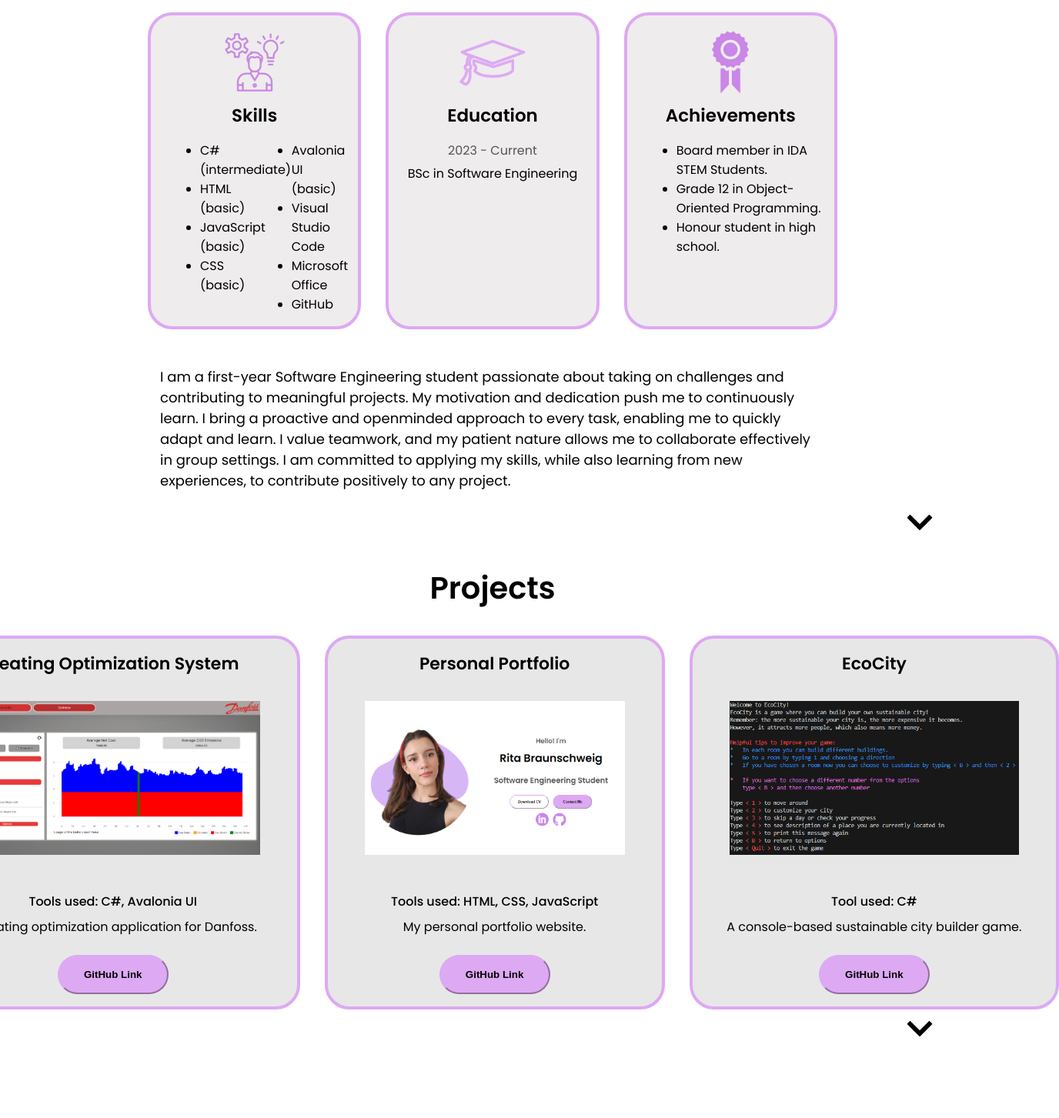
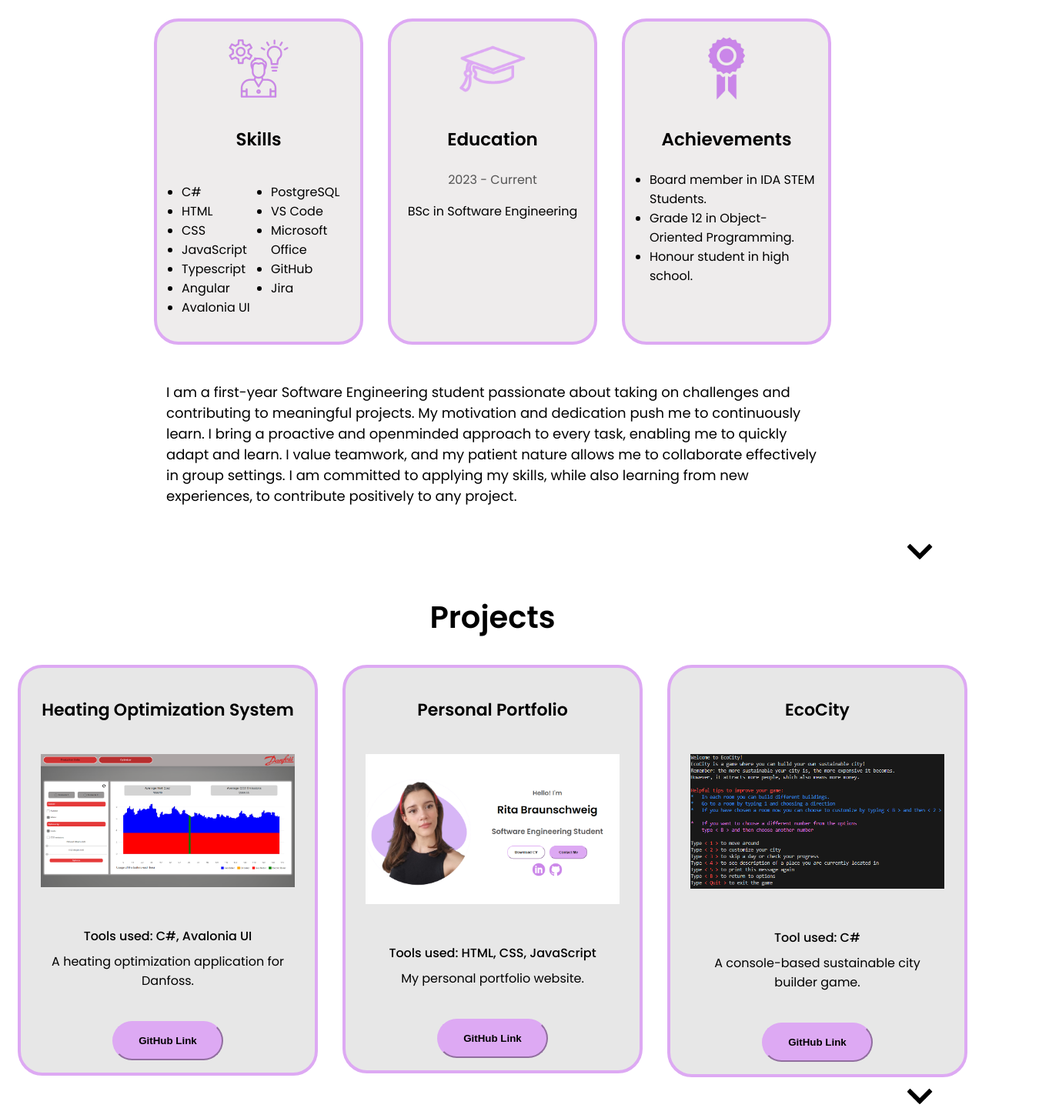
Before and after one commit to pastelnata/pastelnata.github.io, a plain HTML site: page index.html in a window 1280 px wide. Shown: the part 1020-2473 px from the top of the page at 77% size, 1376 px wide, since content can reach past the window. Drawn offline with Linux system fonts and the light colour scheme.

Commit message:
Small improvements and CV update

```diff
--- a/index.html
+++ b/index.html
@@ -61,18 +61,22 @@
                 <h3>Skills</h3>
                 <div class="column">
                     <ul class="skills-lists">
-                        <li>C# (intermediate)</li>
-                        <li>HTML (basic)</li>
-                        <li>JavaScript (basic)</li>
-                        <li>CSS (basic)</li>
+                        <li>C#</li>
+                        <li>HTML</li>
+                        <li>CSS</li>
+                        <li>JavaScript</li>
+                        <li>Typescript</li>
+                        <li>Angular</li>
+                        <li>Avalonia UI</li>
                     </ul>
                 </div>
                 <div class="column">
                     <ul class="skills-lists">
-                        <li>Avalonia UI (basic)</li>
-                        <li>Visual Studio Code</li>
+                        <li>PostgreSQL</li>
+                        <li>VS Code</li>
                         <li>Microsoft Office</li>
                         <li>GitHub</li>
+                        <li>Jira</li>
                     </ul>
                 </div>
             </div>
--- a/style.css
+++ b/style.css
@@ -1,11 +1,6 @@
 /* GENERAL */
 
 @import url('https://fonts.googleapis.com/css2?family=Poppins:wght@300;400;500;600&display=swap');
-
-* {
-    margin: 0;
-    padding: 0;
-}
 
 body {
     font-family: "Poppins", sans-serif;
@@ -152,10 +147,6 @@ section {
     min-height: fit-content;
 }
 
-.section-container {
-    display: flex;
-}
-
 /* PROFILE SECTION */
 
 #profile {
@@ -269,13 +260,14 @@ section {
 }
 
 .details-container {
-    flex: 1;
     background: white;
     padding: 1rem;
     border-radius: 2rem;
     border: 0.3rem solid rgb(221, 169, 243);
     text-align: center;
     width: 100%;
+    max-width: 600px;
+    overflow-wrap: break-word;
     background-color: rgb(238, 236, 236);
 }
 
@@ -292,7 +284,7 @@ section {
 .skills-lists, .achievements-container {
     list-style-type: disc;
     margin-top: 1rem;
-    margin-left: 3rem;
+    margin-left: 1rem;
     padding: 0;
     text-align: left;
 }
@@ -355,13 +347,15 @@ section {
     display: flex;
     flex-direction: column;
     align-items: center;
+    width: 100%;
+    max-width: 350px;
     background: white;
-    flex: 1;
     padding: 1rem;
     border-radius: 2rem;
     border: 0.3rem solid rgb(221, 169, 243);
     text-align: center;
     width: 100%;
+    height: 100%;
     background-color: rgb(231, 231, 231);
 }
 
@@ -390,9 +384,7 @@ section {
     border-radius: 2rem;
     border-color: rgb(221, 169, 243);
     background-color: rgb(221, 169, 243);
-    display: flex;
-    justify-content: center;
-    gap: 1rem;
+    align-self: center;
 }
 
 .github-btn:hover {
@@ -410,10 +402,12 @@ section {
 }
 
 .project-pic {
+    width: auto;
+    max-width: 330px;
     height: auto;
-    max-height: 200px;
+    max-height: 210px;
     margin: 1rem;
-    padding: 1rem;
+    padding: 3px;
 }
 
 /* CONTACT SECTION */
```
Also changed, not shown: 1 other file.
